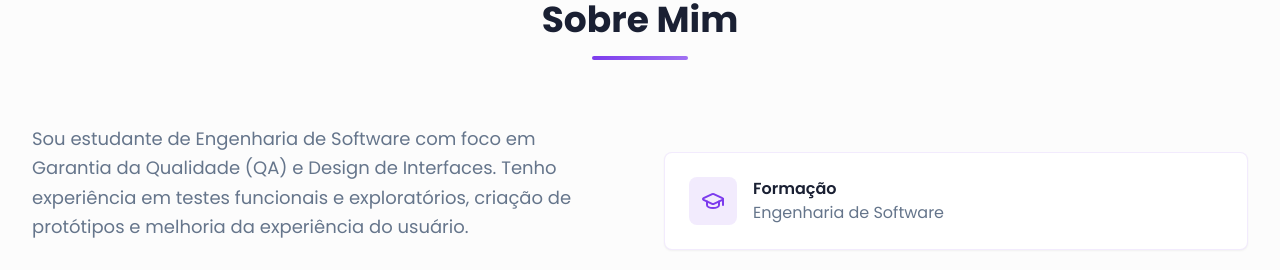
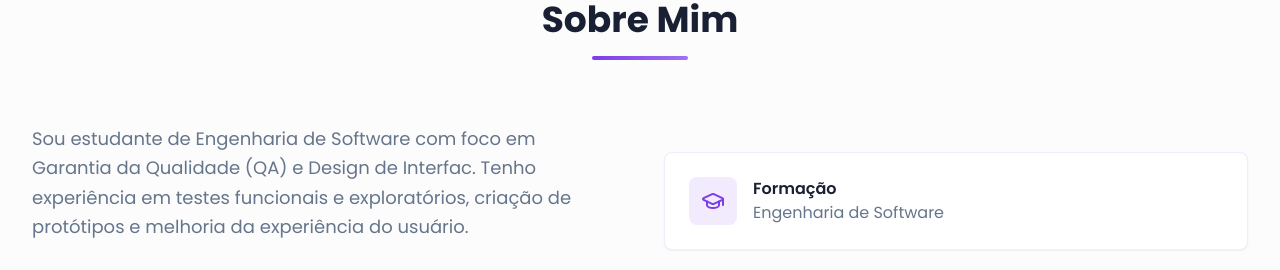
Before and after one commit to livinha1306/livia-codes-quality, a React (Vite) app: page / in a window 1280 px wide. Shown: the part 880-1150 px from the top of the page. Built offline with nearby package versions, Linux system fonts and the light colour scheme.

Commit message:
feat: ajustes na seção Sobre Mim

```diff
--- a/src/components/About.tsx
+++ b/src/components/About.tsx
@@ -16,7 +16,7 @@ const About = () => {
           <div className="space-y-6">
             <p className="text-lg text-muted-foreground leading-relaxed">
               Sou estudante de Engenharia de Software com foco em Garantia da Qualidade (QA)
-              e Design de Interfaces. Tenho experiência em testes funcionais e exploratórios,
+              e Design de Interfac. Tenho experiência em testes funcionais e exploratórios,
               criação de protótipos e melhoria da experiência do usuário.
             </p>
 
```
